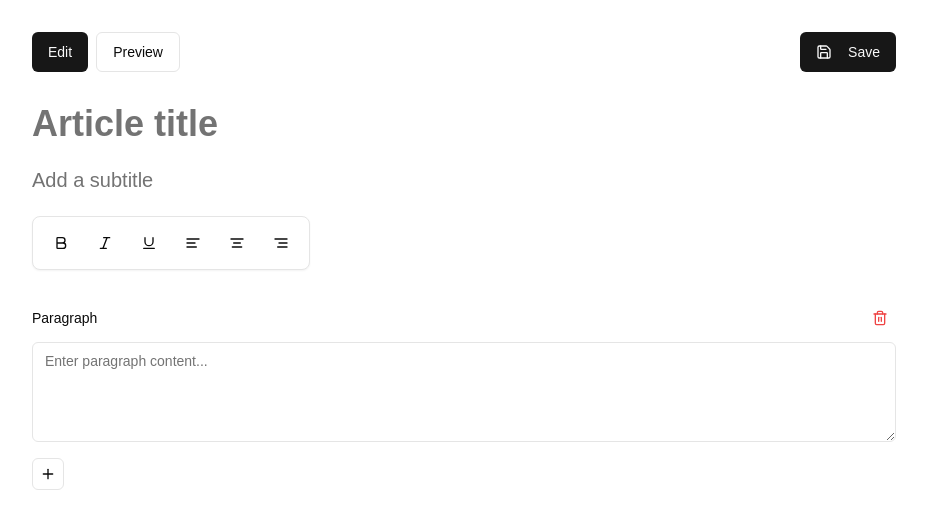
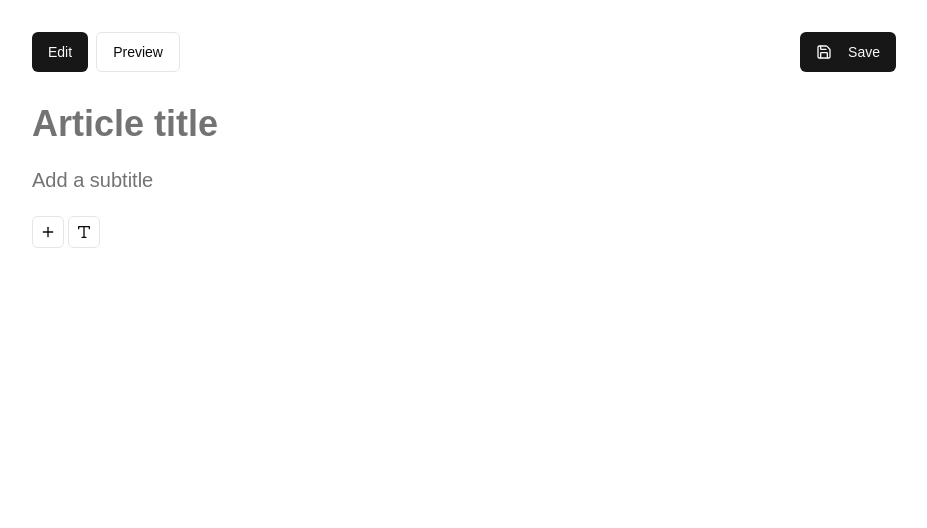
Before and after one commit to Cloud-Code-AI/AkiraDocs, a Next.js app: page /editor in a window 1280 px wide. Shown: the top 528 px of the page, without its empty margins (176-1103 px from the left). Built offline with nearby package versions, Linux system fonts and the light colour scheme.

Commit message:
feat: basic ui update

```diff
--- a/src/app/editor/page.tsx
+++ b/src/app/editor/page.tsx
@@ -1,15 +1,24 @@
 'use client'
 
-import { useState, useEffect } from 'react'
+import React, { useState, useEffect, useRef } from 'react'
 import { useSearchParams } from 'next/navigation'
+import { Button } from "@/components/ui/button"
+import { toast } from "sonner"
+import { AddBlockButton } from '@/components/content/articles/AddBlockButton'
+import { BlockType } from '@/types/Block'
+import { Plus, MoreHorizontal, Trash2 } from 'lucide-react'
+import { DropdownMenu, DropdownMenuContent, DropdownMenuItem, DropdownMenuTrigger } from "@/components/ui/dropdown-menu"
+import { ArticleHeaders } from '@/components/content/articles/ArticleHeaders'
 import { TitleBar } from '@/components/content/articles/TitleBar'
-import { ArticleHeaders } from '@/components/content/articles/ArticleHeaders'
-import { ContentBlocks } from '@/components/content/articles/ContentBlocks'
-import { AddBlockButton } from '@/components/content/articles/AddBlockButton'
-import { Block, BlockType } from '@/types/Block'
-import { toast } from "sonner"
+import { BlockRenderer } from '@/components/content/renderers/BlockRenderer'
 
-export default function Article() {
+type Block = {
+  id: string
+  type: BlockType
+  content: string
+}
+
+export default function ArticleEditor() {
   const searchParams = useSearchParams()
   const [blocks, setBlocks] = useState<Block[]>([])
   const [title, setTitle] = useState('')
@@ -17,33 +26,26 @@ export default function Article() {
   const [showPreview, setShowPreview] = useState(false)
   const [isLoading, setIsLoading] = useState(true)
   const [isSaving, setIsSaving] = useState(false)
+  const [activeChangeTypeId, setActiveChangeTypeId] = useState<string | null>(null)
 
   useEffect(() => {
     const loadFileContent = async () => {
       const filePath = searchParams.get('file')
       if (!filePath) {
-        // Initialize with default empty state if no file specified
         setBlocks([{ id: '1', type: 'paragraph', content: '' }])
         setIsLoading(false)
         return
       }
 
       try {
-        const response = await fetch(`/api/files?path=${encodeURIComponent(filePath)}`, {
-          method: 'GET'
-        })
-
+        const response = await fetch(`/api/files?path=${encodeURIComponent(filePath)}`)
         if (!response.ok) throw new Error('Failed to load file')
-
         const data = await response.json()
-
-        // Set the content from the loaded file
         setTitle(data.title || '')
         setSubtitle(data.description || '')
         setBlocks(data.blocks || [{ id: '1', type: 'paragraph', content: '' }])
       } catch (error) {
         console.error('Error loading file:', error)
-        // Initialize with default state if loading fails
         setBlocks([{ id: '1', type: 'paragraph', content: '' }])
       } finally {
         setIsLoading(false)
@@ -52,16 +54,6 @@ export default function Article() {
 
     loadFileContent()
   }, [searchParams])
-
-  const addBlock = (type: BlockType) => {
-    const newBlock: Block = {
-      id: Date.now().toString(),
-      type,
-      content: '',
-      metadata: {}
-    }
-    setBlocks([...blocks, newBlock])
-  }
 
   const handleSave = async () => {
     const filePath = searchParams.get('file')
@@ -82,44 +74,69 @@ export default function Article() {
 
       const response = await fetch('/api/files', {
         method: 'PUT',
-        headers: {
-          'Content-Type': 'application/json',
-        },
-        body: JSON.stringify({
-          path: filePath,
-          content
-        })
+        headers: { 'Content-Type': 'application/json' },
+        body: JSON.stringify({ path: filePath, content })
       })
 
-      if (!response.ok) {
-        throw new Error('Failed to save file')
-      }
-
-      toast?.success('Changes saved successfully')
+      if (!response.ok) throw new Error('Failed to save file')
+      toast.success('Changes saved successfully')
     } catch (error) {
       console.error('Error saving file:', error)
-      toast?.error('Failed to save changes')
+      toast.error('Failed to save changes')
     } finally {
       setIsSaving(false)
     }
   }
 
+  const addBlock = (afterId: string) => {
+    const newBlock: Block = {
+      id: Date.now().toString(),
+      type: 'paragraph',
+      content: ''
+    }
+
+    if (afterId === 'new') {
+      // Adding first block
+      setBlocks([newBlock])
+    } else {
+      // Adding block after existing block
+      const index = blocks.findIndex(block => block.id === afterId)
+      setBlocks([...blocks.slice(0, index + 1), newBlock, ...blocks.slice(index + 1)])
+    }
+    setActiveChangeTypeId(newBlock.id)
+  }
+
+  const updateBlock = (id: string, content: string) => {
+    setBlocks(blocks.map(block => block.id === id ? { ...block, content } : block))
+  }
+
+  const changeBlockType = (id: string, newType: BlockType) => {
+    setBlocks(blocks.map(block => block.id === id ? { ...block, type: newType } : block))
+    setActiveChangeTypeId(null)
+  }
+
+  const deleteBlock = (id: string) => {
+    setBlocks(blocks.filter(block => block.id !== id))
+  }
+
+  if (isLoading) {
+    return (
+      <div className="flex justify-center items-center h-screen">
+        <div className="text-gray-500">Loading...</div>
+      </div>
+    )
+  }
+
   return (
     <div className="min-h-screen bg-background">
       <div className="max-w-4xl mx-auto px-4 py-8">
-        {isLoading ? (
-          <div className="flex justify-center items-center h-64">
-            <div className="text-muted-foreground">Loading...</div>
-          </div>
-        ) : (
-          <>
         <TitleBar
           showPreview={showPreview}
           setShowPreview={setShowPreview}
           onSave={handleSave}
           isSaving={isSaving}
         />
-            <div className="prose prose-lg max-w-none dark:prose-invert prose-headings:text-foreground prose-p:text-foreground">
+        <div className="prose prose-lg max-w-none">
           <ArticleHeaders
             title={title}
             setTitle={setTitle}
@@ -127,20 +144,119 @@ export default function Article() {
             setSubtitle={setSubtitle}
             showPreview={showPreview}
           />
-              <ContentBlocks
-                blocks={blocks}
-                setBlocks={setBlocks}
+          {blocks.map((block, index) => (
+            <BlockComponent
+              key={block.id}
+              block={block}
+              updateBlock={updateBlock}
+              changeBlockType={changeBlockType}
+              addBlock={addBlock}
+              deleteBlock={deleteBlock}
               showPreview={showPreview}
+              isChangeTypeActive={activeChangeTypeId === block.id}
+              setActiveChangeTypeId={setActiveChangeTypeId}
             />
-              {!showPreview && (
-                <div className="mt-4">
-                  <AddBlockButton onAddBlock={addBlock} />
+          ))}
+          {blocks.length === 0 && !showPreview && (
+            <div className="flex justify-center my-8">
+              <Button
+                onClick={() => addBlock('new')}
+                variant="outline"
+                className="flex items-center gap-2"
+              >
+                <Plus size={16} />
+                Add Block
+              </Button>
             </div>
           )}
         </div>
-          </>
-        )}
       </div>
     </div>
   )
 }
+
+type BlockComponentProps = {
+  block: Block
+  updateBlock: (id: string, content: string) => void
+  changeBlockType: (id: string, newType: BlockType) => void
+  addBlock: (afterId: string) => void
+  deleteBlock: (id: string) => void
+  showPreview: boolean
+  isChangeTypeActive: boolean
+  setActiveChangeTypeId: (id: string | null) => void
+}
+
+function BlockComponent({
+  block,
+  updateBlock,
+  changeBlockType,
+  addBlock,
+  deleteBlock,
+  showPreview,
+  isChangeTypeActive,
+  setActiveChangeTypeId
+}: BlockComponentProps) {
+  const inputRef = useRef<HTMLDivElement>(null)
+
+  if (showPreview) {
+    return <BlockRenderer block={block} />
+  }
+
+  return (
+    <div className="group relative mb-4 flex items-start">
+      <div className="flex items-center space-x-1 mr-2">
+        <Button
+          variant="outline"
+          size="icon"
+          className="h-8 w-8"
+          onClick={() => addBlock(block.id)}
+        >
+          <Plus size={16} />
+          <span className="sr-only">Add Block</span>
+        </Button>
+        <AddBlockButton
+          onChangeType={(type) => changeBlockType(block.id, type)}
+          mode="change"
+          isActive={isChangeTypeActive}
+          onOpenChange={(open) => {
+            if (open) {
+              setActiveChangeTypeId(block.id)
+            } else {
+              setActiveChangeTypeId(null)
+            }
+          }}
+        />
+      </div>
+      <div className="flex-grow">
+        <div
+          ref={inputRef}
+          contentEditable
+          suppressContentEditableWarning
+          onBlur={(e) => updateBlock(block.id, e.currentTarget.textContent || '')}
+          className={`w-full p-2 focus:outline-none border border-transparent focus:border-gray-300 rounded-md ${
+            block.type === 'heading' ? 'font-bold text-2xl' : ''
+          }`}
+        >
+          {block.content}
+        </div>
+      </div>
+      <DropdownMenu>
+        <DropdownMenuTrigger asChild>
+          <Button
+            variant="ghost"
+            size="icon"
+            className="h-8 w-8 opacity-0 group-hover:opacity-100 transition-opacity ml-2"
+          >
+            <MoreHorizontal className="h-4 w-4" />
+          </Button>
+        </DropdownMenuTrigger>
+        <DropdownMenuContent>
+          <DropdownMenuItem onClick={() => deleteBlock(block.id)}>
+            <Trash2 className="mr-2 h-4 w-4" />
+            <span>Delete block</span>
+          </DropdownMenuItem>
+        </DropdownMenuContent>
+      </DropdownMenu>
+    </div>
+  )
+}
--- a/src/components/content/articles/AddBlockButton.tsx
+++ b/src/components/content/articles/AddBlockButton.tsx
@@ -28,7 +28,9 @@ import {
 } from 'lucide-react'
 
 interface AddBlockButtonProps {
-  onAddBlock: (type: BlockType) => void
+  onAddBlock?: (type: BlockType) => void
+  onChangeType?: (type: BlockType) => void
+  mode: 'add' | 'change'
 }
 
 interface BlockOption {
@@ -39,7 +41,7 @@ interface BlockOption {
   group: 'Basic' | 'Media' | 'Advanced'
 }
 
-export function AddBlockButton({ onAddBlock }: AddBlockButtonProps) {
+export function AddBlockButton({ onAddBlock, onChangeType, mode }: AddBlockButtonProps) {
   const [isOpen, setIsOpen] = useState(false)
   const [searchTerm, setSearchTerm] = useState('')
 
@@ -74,17 +76,26 @@ export function AddBlockButton({ onAddBlock }: AddBlockButtonProps) {
     return acc
   }, {} as Record<string, BlockOption[]>)
 
+  const handleOptionClick = (type: BlockType) => {
+    if (mode === 'add' && onAddBlock) {
+      onAddBlock(type)
+    } else if (mode === 'change' && onChangeType) {
+      onChangeType(type)
+    }
+    setIsOpen(false)
+  }
+
   return (
     <Popover open={isOpen} onOpenChange={setIsOpen}>
       <PopoverTrigger asChild>
         <Button variant="outline" size="icon" className="h-8 w-8">
-          <Plus size={16} />
-          <span className="sr-only">Add Block</span>
+          {mode === 'add' ? <Plus size={16} /> : <Type size={16} />}
+          <span className="sr-only">{mode === 'add' ? 'Add Block' : 'Change Block Type'}</span>
         </Button>
       </PopoverTrigger>
       <PopoverContent className="w-80 p-0" align="start">
         <div className="p-4 pb-2">
-          <h2 className="text-lg font-semibold mb-2">Add a block</h2>
+          <h2 className="text-lg font-semibold mb-2">{mode === 'add' ? 'Add a block' : 'Change block type'}</h2>
           <Input
             type="text"
             placeholder="Search for a block type"
@@ -103,10 +114,7 @@ export function AddBlockButton({ onAddBlock }: AddBlockButtonProps) {
                     key={option.type}
                     variant="ghost"
                     className="w-full justify-start h-auto py-2 px-4 mb-1 hover:bg-accent"
-                    onClick={() => {
-                      onAddBlock(option.type)
-                      setIsOpen(false)
-                    }}
+                    onClick={() => handleOptionClick(option.type)}
                   >
                     <div className="flex items-start">
                       <span className="mr-3 mt-0.5 text-muted-foreground">{option.icon}</span>
```
Lines whose indentation alone changed are shown as unchanged.
